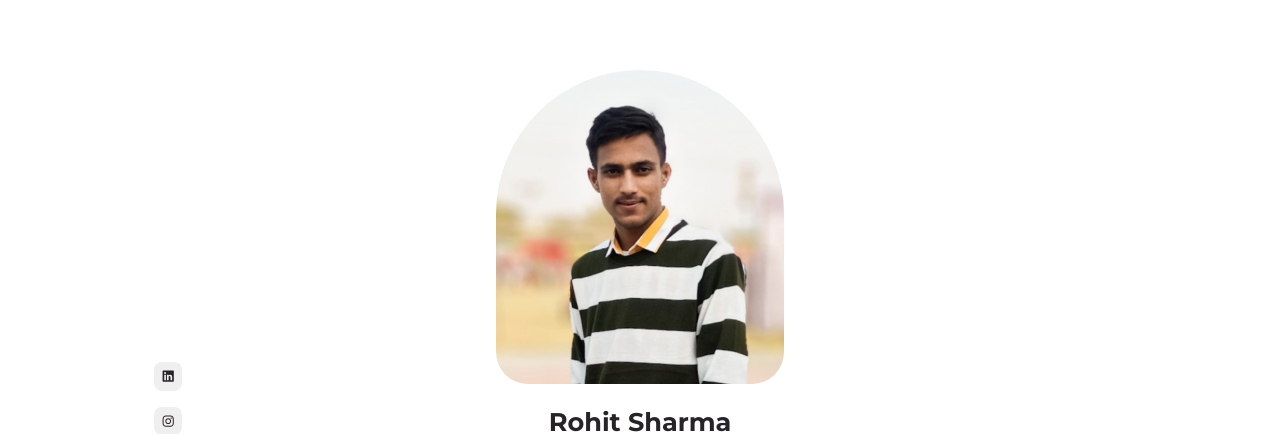
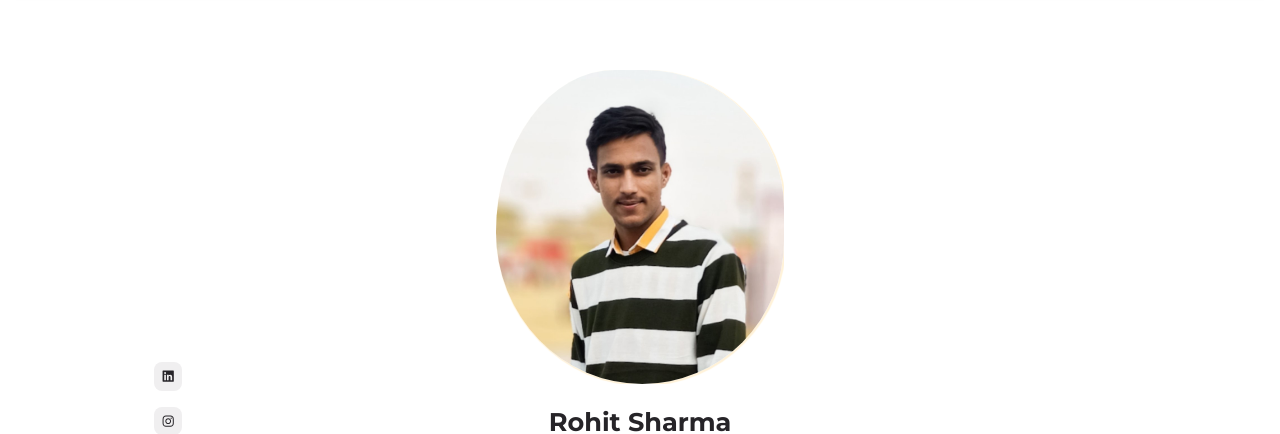
Before and after one commit to Rohit-Sharmaa/Portfolio, a React (Create React App) app: page / in a window 1280 px wide. Shown: the part 120-554 px from the top of the page. Built offline with nearby package versions, Linux system fonts and the light colour scheme.

Commit message:
added animated blob

```diff
--- a/src/sections/header/header.css
+++ b/src/sections/header/header.css
@@ -17,11 +17,33 @@
 
 .header__profile {
   width: 18rem;
-  border-radius: 9rem;
-  border-radius: 9rem 9rem 2rem 2rem;
   overflow: hidden;
   margin-bottom: 1.5rem;
 }
+
+.header__profile img{
+  box-shadow: 1px 1px 1px 1px #FFF2D8;
+  animation: animate 5s ease-in-out infinite;
+  transition: all 1s ease-in-out;
+}
+.dark__theme img{
+  box-shadow: none !important;
+}
+@keyframes animate {
+  0%, 100%{
+      border-radius: 60% 40% 30% 70% / 60% 30% 70% 40%;
+  }
+  50%{
+      border-radius: 30% 60% 70% 40% / 50% 60% 30% 60%;
+  }
+}
+
+
+
+
+
+
+
 .header__container p{
   width: 35rem;
   text-align: center;
```
